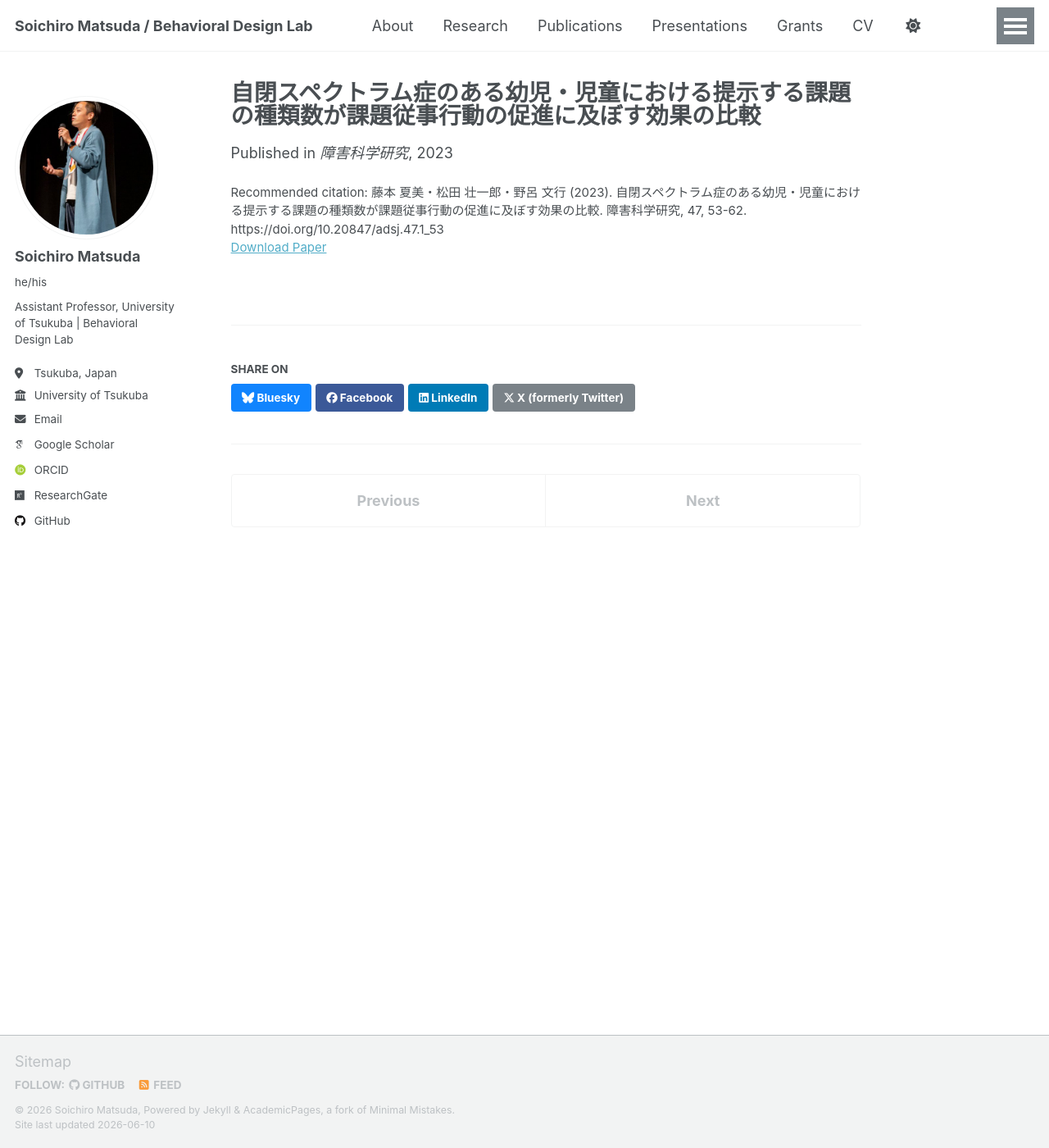
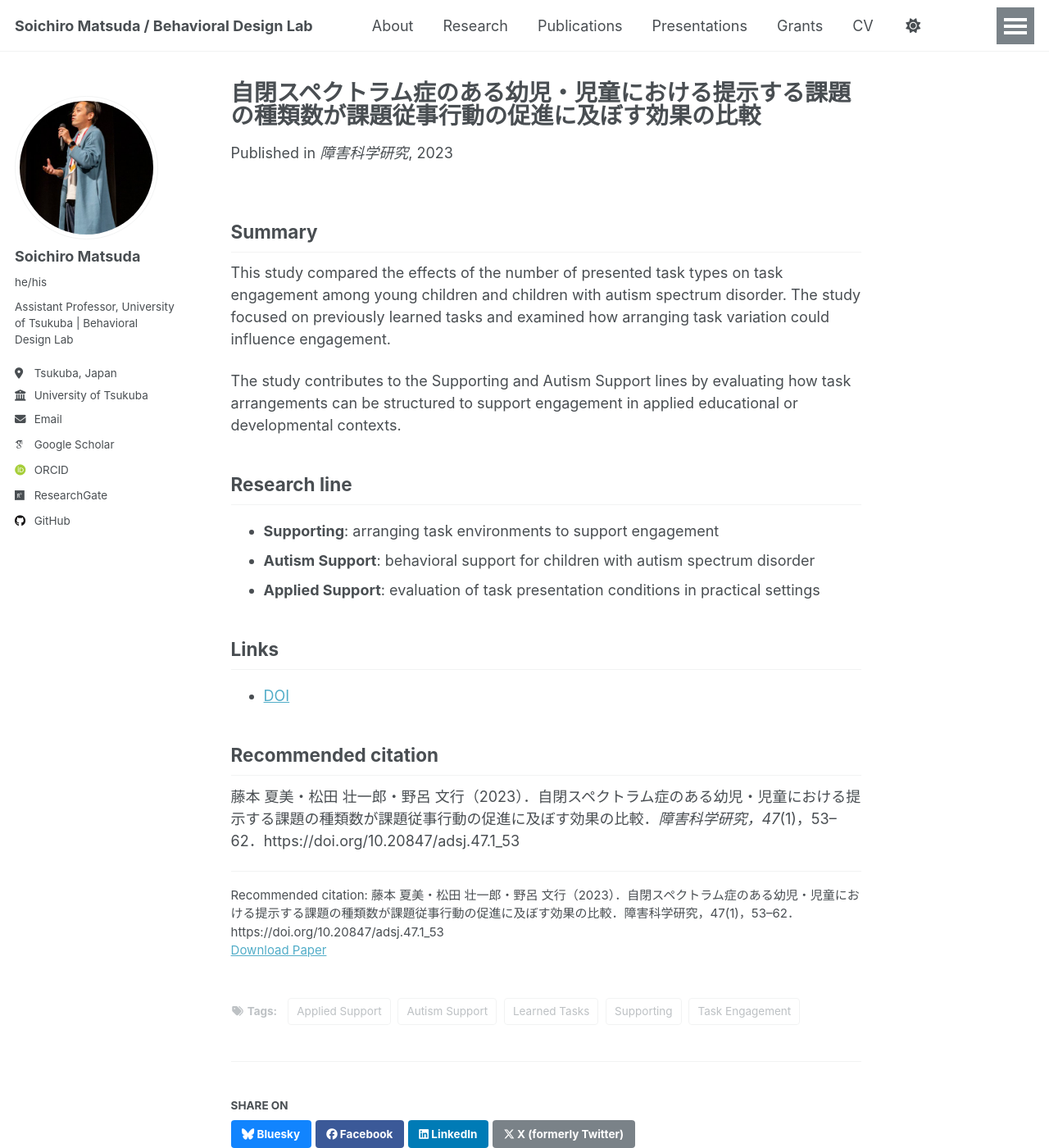
Before and after one commit to BehavioralDesignerMatsuda/BehavioralDesignerMatsuda.github.io, a Jekyll site: the page built from _publications/2023-TaskOptions.md, in a window 1280 px wide and 1400 px high. Shown: the whole window at 82% size. Built offline with Jekyll 4.4.1, drawn with Linux system fonts in a browser that asks for light colours; some web fonts are replaced; a script that is not in the unit is left out.

Commit message:
Update 2023-TaskOptions.md

```diff
--- a/_publications/2023-TaskOptions.md
+++ b/_publications/2023-TaskOptions.md
@@ -1,10 +1,44 @@
 ---
 title: "自閉スペクトラム症のある幼児・児童における提示する課題の種類数が課題従事行動の促進に及ぼす効果の比較"
 collection: publications
-date: 2023-10-01   # 正確な発行日が分かれば修正してください
+date: 2023-03-31
 venue: "障害科学研究"
 category: domestic
+
 paperurl: "https://doi.org/10.20847/adsj.47.1_53"
-citation: "藤本 夏美・松田 壮一郎・野呂 文行 (2023). 自閉スペクトラム症のある幼児・児童における提示する課題の種類数が課題従事行動の促進に及ぼす効果の比較. 障害科学研究, 47, 53-62. https://doi.org/10.20847/adsj.47.1_53"
-excerpt: "本研究は、自閉スペクトラム症のある幼児・児童を対象に、提示する課題の種類数が課題従事行動に与える効果を比較し、教育実践における課題設計の指針を提供する (in Japanese)."
+doi: "https://doi.org/10.20847/adsj.47.1_53"
+
+citation: >-
+  藤本 夏美・松田 壮一郎・野呂 文行（2023）．自閉スペクトラム症のある幼児・児童における提示する課題の種類数が課題従事行動の促進に及ぼす効果の比較．障害科学研究，47(1)，53–62．https://doi.org/10.20847/adsj.47.1_53
+
+tags:
+  - Supporting
+  - Autism Support
+  - Task Engagement
+  - Learned Tasks
+  - Applied Support
+
+excerpt: ""
 ---
+
+## Summary
+
+This study compared the effects of the number of presented task types on task engagement among young children and children with autism spectrum disorder. The study focused on previously learned tasks and examined how arranging task variation could influence engagement.
+
+The study contributes to the Supporting and Autism Support lines by evaluating how task arrangements can be structured to support engagement in applied educational or developmental contexts.
+
+## Research line
+
+- **Supporting**: arranging task environments to support engagement
+- **Autism Support**: behavioral support for children with autism spectrum disorder
+- **Applied Support**: evaluation of task presentation conditions in practical settings
+
+## Links
+
+- [DOI](https://doi.org/10.20847/adsj.47.1_53)
+
+## Recommended citation
+
+藤本 夏美・松田 壮一郎・野呂 文行（2023）．自閉スペクトラム症のある幼児・児童における提示する課題の種類数が課題従事行動の促進に及ぼす効果の比較．*障害科学研究，47*(1)，53–62．https://doi.org/10.20847/adsj.47.1_53
+
+---
```
